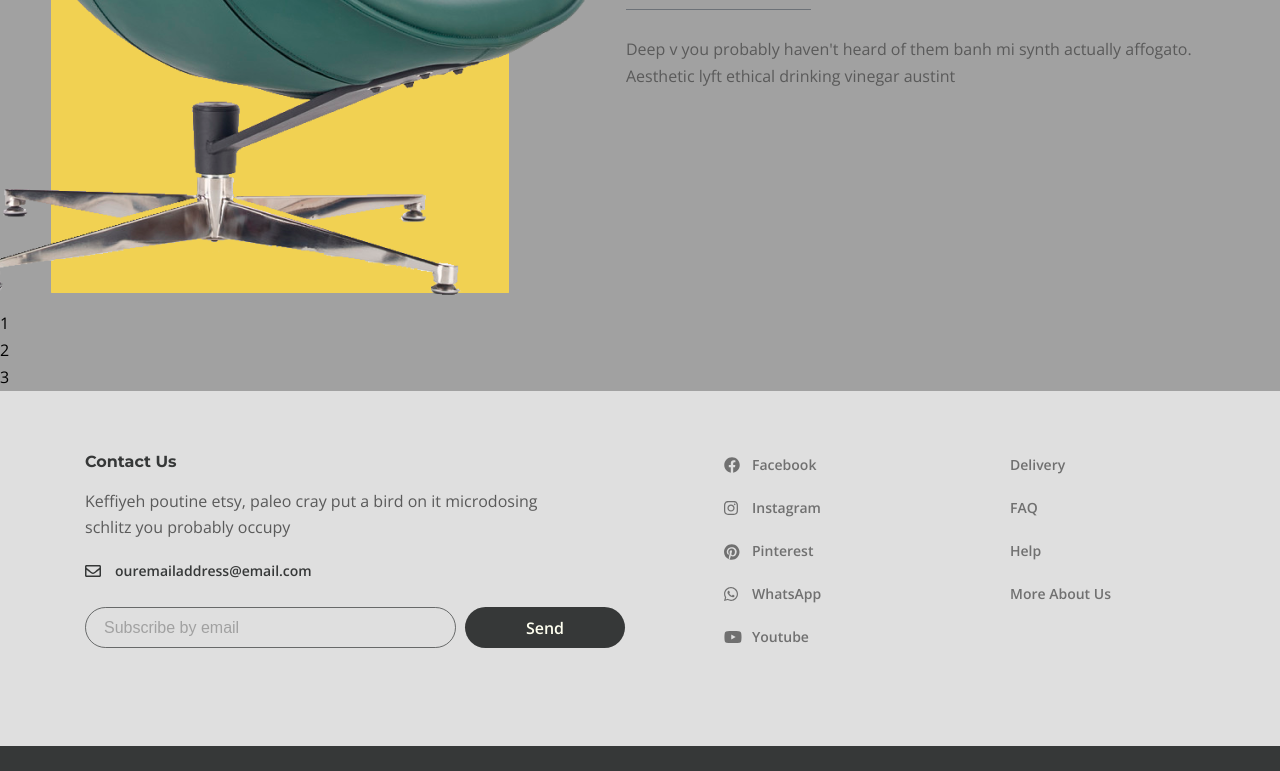
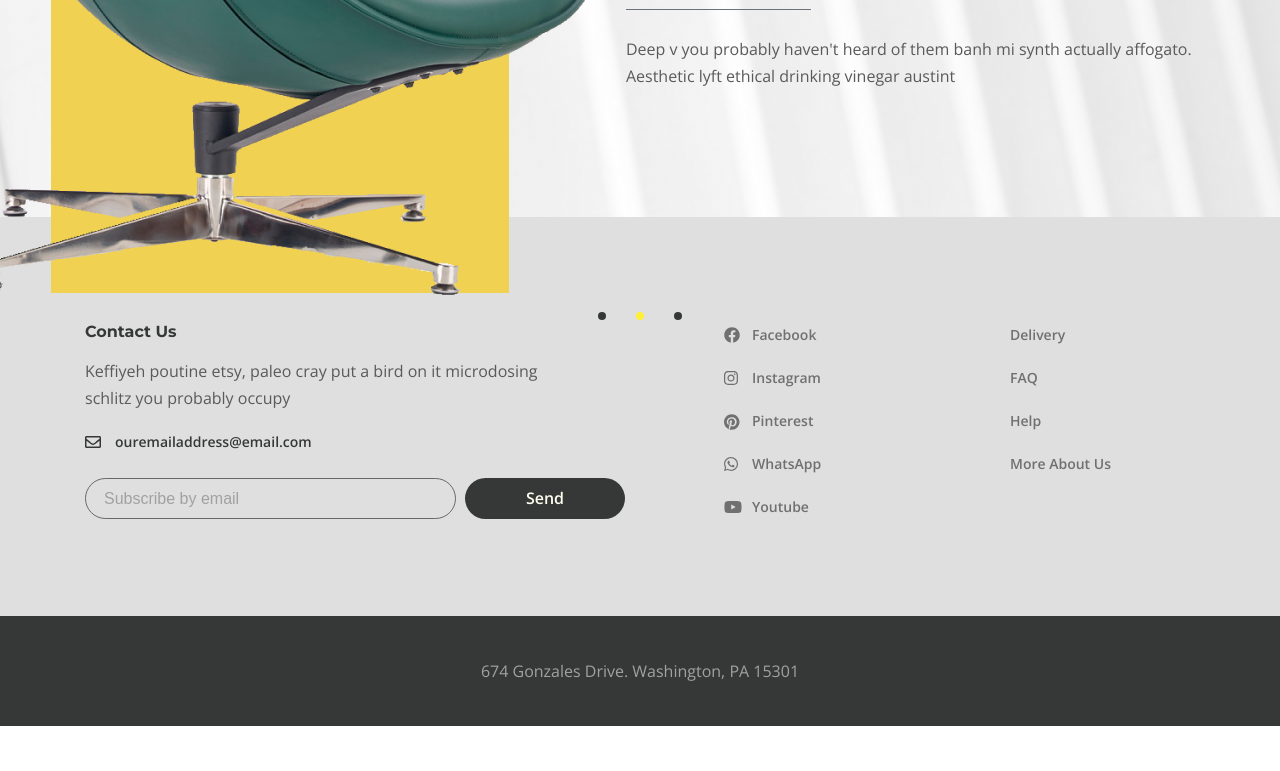
Before and after one commit to Viacheslav-ua/desire, a website: page app/index.html in a window 1280 px wide. Shown: the part 625-1396 px from the top of the page. After the commit the page ends 1351 px from the top, so only its background shows below. Drawn offline with nearby package versions, Linux system fonts and the light colour scheme; files that its build step writes are made by us from their sources.

Commit message:
section top is done

```diff
--- a/app/js/main.js
+++ b/app/js/main.js
@@ -11,5 +11,6 @@ $(function () {
     dots: true,
     arrows: false,
     fade: true,
+    autoplay: true,
   })
 })
--- a/app/scss/_global.scss
+++ b/app/scss/_global.scss
@@ -31,3 +31,29 @@ body {
   margin: 0 auto;
   padding: 0 15px;
 }
+
+.slick-dots {
+  display: flex;
+	justify-content: center;
+	// align-items: center;
+
+	li {
+		padding: 0 15px;
+		line-height: 0;
+	}
+
+	button {
+		background-color: $black;
+		border: none;
+		width: 8px;
+		height: 8px;
+		border-radius: 50%;
+		padding: 0;
+		font-size: 0;
+	}
+	li.slick-active {
+		button {
+			background-color: #ffef35;
+		}
+	}
+}
--- a/app/scss/style.scss
+++ b/app/scss/style.scss
@@ -242,7 +242,19 @@
 }
 
 .top {
-  &__slider-item {
+  &__inner {
+    padding-bottom: 44px;
+    background-color: #dfdfdf;
+
+  }
+  &__slider {
+    background-image: url(../images/bg-top.jpg);
+    height: 722px;
+    width: 100%;
+
+  }
+
+    &__slider-item {
     display: flex !important;
     justify-content: center;
     align-items: center;
@@ -251,11 +263,6 @@
     margin-left: -9%;
     object-fit: cover;
   }
-  &__inner {
-    // padding-left: 176px;
-    background-color: #a1a1a1;
-  }
-
   &__slider-info {
     max-width: 635px;
     margin-left: 19px;
@@ -282,4 +289,5 @@
   &__slider-text {
     max-width: 585px;
   }
+
 }
```
Also changed, not shown: app/css/style.min.css, app/images/bg-top.jpg (added), app/js/main.min.js.
